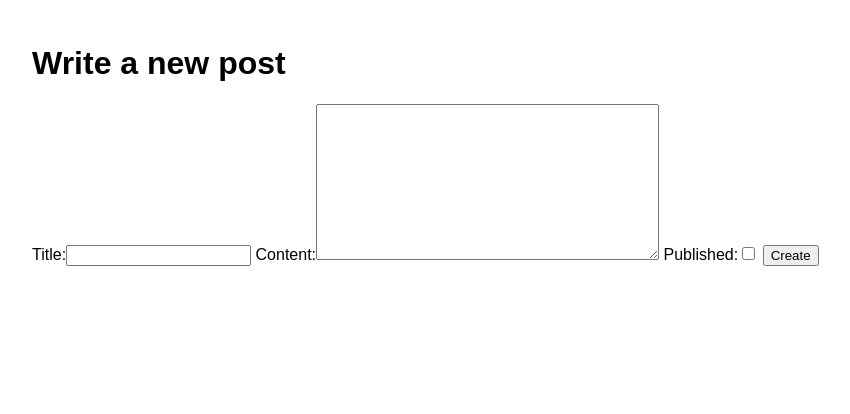
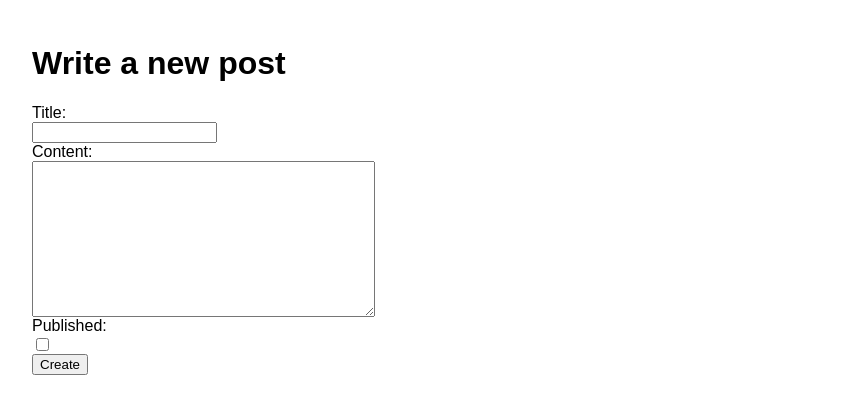
Before and after one commit to Pantonshire/BridgingCoursework, a Django app: page /compose in a window 1280 px wide. Shown: the top 414 px of the page, without its empty margins (56-906 px from the left). Run offline with Django 3.2, Linux system fonts and the light colour scheme.

Commit message:
Style form in manage blog post pages

```diff
--- a/blog/templates/blog/manage_post.html
+++ b/blog/templates/blog/manage_post.html
@@ -2,7 +2,7 @@
 
 {% block content %}
     <h1>{% block header %}{% endblock %}</h1>
-    <form action={% url 'submit_post' %} method={% block method %}{% endblock %}>
+    <form action={% url 'submit_post' %} method={% block method %}{% endblock %} class="form">
         {% csrf_token %}
         {{form}}
         <button type="submit">{% block submit_text %}{% endblock %}</button>
```
